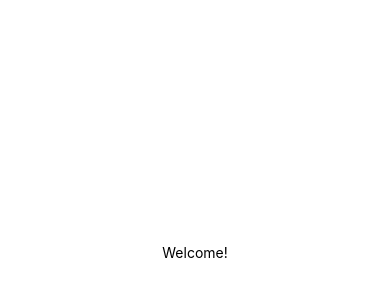
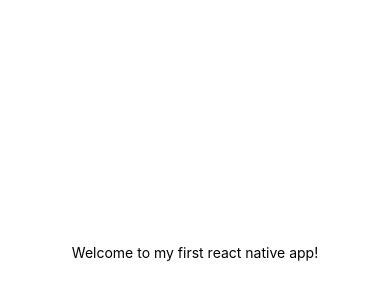
Before and after one commit to Astrid-weiwei/mobile-project, a React Native app: screen / in a window 390 px wide. Shown: the part 170-470 px from the top of the page. Built offline with nearby package versions, Linux system fonts and the light colour scheme.

Commit message:
declare a const variable named appName. Assign a value to it

```diff
--- a/App.js
+++ b/App.js
@@ -1,10 +1,13 @@
 import { StatusBar } from 'expo-status-bar';
 import { StyleSheet, Text, View } from 'react-native';
+import React from 'react';
 
 export default function App() {
+  const appName = 'my first react native app';
+
   return (
     <View style={styles.container}>
-      <Text>Welcome!</Text>
+      <Text>Welcome to {appName}!</Text>
       <StatusBar style="auto" />
     </View>
   );
```
